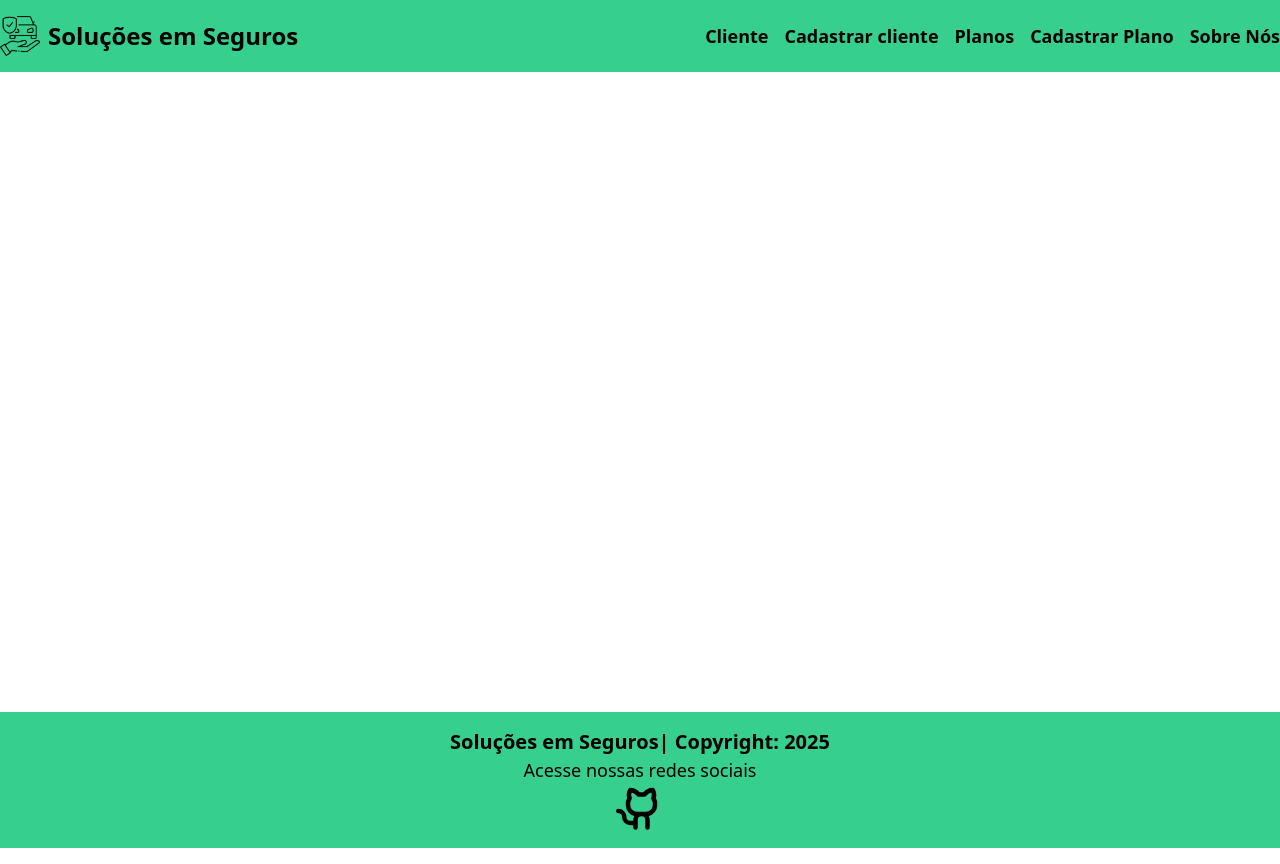
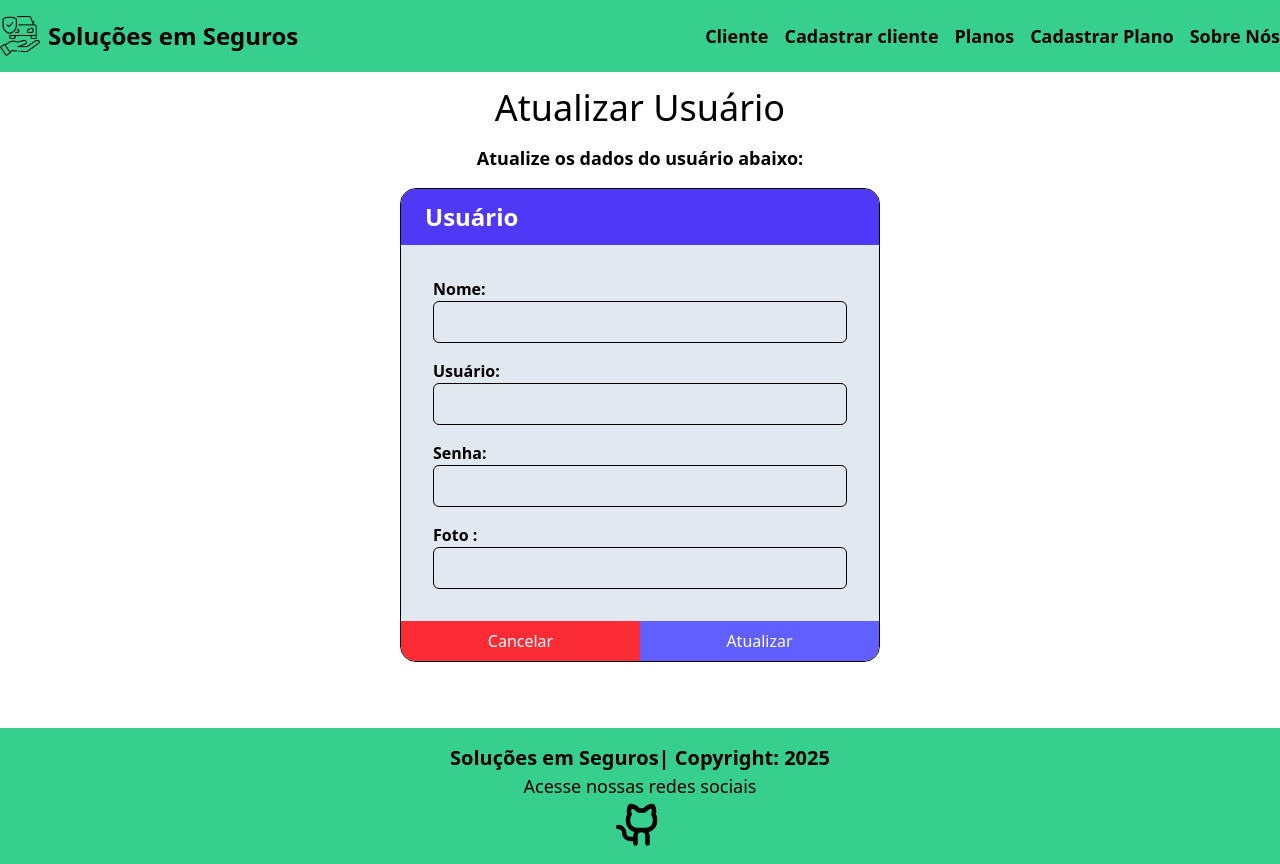
Before and after one commit to Projeto-Integrador-ModeloGP2/crmFront-t2, a React (Vite) app: page /editarusuario/1 in a window 1280 px wide. Built offline with nearby package versions, Linux system fonts and the light colour scheme; no server answers.

Commit message:
Editar usuario

```diff
--- a/src/App.tsx
+++ b/src/App.tsx
@@ -10,6 +10,8 @@ import Login from "./pages/home/login/Login";
 import FormPlanos from "./components/planos/formplanos/FormPlanos";
 import CardSobreNos from "./pages/sobrenos/cardsobrenos/CardSobreNos";
 import ListaUsuarios from "./components/usuario/listausuario/ListaUsuarios";
+import DeletarUsuario from "./components/usuario/deletarusuario/DeletarUsuario";
+import AtualizarUsuario from "./components/usuario/atualizarusuario/AtualizarUsuario";
 
 function App() {
   return (
@@ -28,6 +30,8 @@ function App() {
             <Route path="/sobrenos" element={<CardSobreNos />} />
             <Route path="/cliente" element={<ListaUsuarios />} />
             <Route path="/cadastrarusuario" element={<Cadastro />} />
+            <Route path="/deletarusuario/:id" element={<DeletarUsuario />} />
+            <Route path="/editarusuario/:id" element={<AtualizarUsuario />} />
           </Routes>
         </div>
         <Footer />
--- /dev/null
+++ b/src/components/usuario/atualizarusuario/AtualizarUsuario.tsx
@@ -0,0 +1,136 @@
+/* eslint-disable @typescript-eslint/no-explicit-any */
+import { RotatingLines } from "react-loader-spinner";
+import { buscar, atualizar } from "../../../services/Service";
+import { useEffect, useState } from "react";
+import { useNavigate, useParams } from "react-router-dom";
+import Usuario from "../../../models/Usuario";
+
+function AtualizarUsuario() {
+  const navigate = useNavigate();
+  const [usuario, setUsuario] = useState<Usuario>({} as Usuario);
+  const [isLoading, setIsLoading] = useState<boolean>(false);
+  const { id } = useParams<{ id: string }>();
+
+  async function buscarPorId(id: string) {
+    try {
+      await buscar(`/usuarios/${id}`, setUsuario);
+    } catch (error: any) {
+      if (error.toString().includes("403")) {
+        handleLogout();
+      } else {
+        alert("Erro ao buscar usuário.");
+      }
+    }
+  }
+
+  useEffect(() => {
+    if (id !== undefined) {
+      buscarPorId(id);
+    }
+  }, [id]);
+
+  async function atualizarUsuario() {
+    setIsLoading(true);
+
+    try {
+      await atualizar(`/usuarios/${id}`, usuario);
+      alert("Usuário atualizado com sucesso");
+      retornar();
+    } catch (error: any) {
+      if (error.toString().includes("403")) {
+        handleLogout();
+      } else {
+        alert("Erro ao atualizar o usuário.");
+      }
+    } finally {
+      setIsLoading(false);
+    }
+  }
+
+  function handleChange(event: React.ChangeEvent<HTMLInputElement>) {
+    setUsuario({ ...usuario, [event.target.name]: event.target.value });
+  }
+
+  function retornar() {
+    navigate("/cliente");
+  }
+
+  function handleLogout() {
+    alert("Sua sessão expirou. Faça login novamente.");
+    navigate("/login");
+  }
+
+  return (
+    <div className="container max-w-lg w-full mx-auto px-4">
+      <h1 className="text-3xl sm:text-4xl text-center my-4">Atualizar Usuário</h1>
+      <p className="text-center font-semibold mb-4 text-lg">
+        Atualize os dados do usuário abaixo:
+      </p>
+      <div className="border flex flex-col rounded-2xl overflow-hidden justify-between w-full">
+        <header className="py-3 px-6 bg-indigo-600 text-white font-bold text-xl sm:text-2xl">
+          Usuário
+        </header>
+        <div className="p-6 sm:p-8 bg-slate-200">
+          <label className="block font-semibold">Nome:</label>
+          <input
+            type="text"
+            name="nome"
+            value={usuario.nome || ""}
+            onChange={handleChange}
+            className="w-full p-2 border rounded-md"
+          />
+          <label className="block font-semibold mt-4">Usuário:</label>
+          <input
+            type="text"
+            name="usuario"
+            value={usuario.usuario || ""}
+            onChange={handleChange}
+            className="w-full p-2 border rounded-md"
+          />
+          <label className="block font-semibold mt-4">Senha:</label>
+          <input
+            type="text"
+            name="senha"
+            value={usuario.senha || ""}
+            onChange={handleChange}
+            className="w-full p-2 border rounded-md"
+          />
+          <label className="block font-semibold mt-4">Foto :</label>
+          <input
+            type="text"
+            name="foto"
+            value={usuario.foto || ""}
+            onChange={handleChange}
+            className="w-full p-2 border rounded-md"
+          />
+        </div>
+        <div className="flex flex-col sm:flex-row">
+          <button
+            className="text-white bg-red-500 hover:bg-red-700 w-full py-3 sm:py-2"
+            onClick={retornar}
+          >
+            Cancelar
+          </button>
+          <button
+            className="w-full text-white bg-indigo-500 hover:bg-indigo-700 flex items-center justify-center py-3 sm:py-2"
+            onClick={atualizarUsuario}
+          >
+            {isLoading ? (
+              <RotatingLines
+                strokeColor="white"
+                strokeWidth="5"
+                animationDuration="0.75"
+                width="24"
+                visible={true}
+              />
+            ) : (
+              <span>Atualizar</span>
+            )}
+          </button>
+        </div>
+      </div>
+    </div>
+  );
+}
+
+export default AtualizarUsuario;
--- a/src/components/usuario/cardusuario/CardUsuarios.tsx
+++ b/src/components/usuario/cardusuario/CardUsuarios.tsx
@@ -25,7 +25,7 @@ function CardUsuarios({ usuarios }: Props) {
             </div>
         </div>
         <div className="flex">
-            <Link to='' className='w-full text-white bg-green-400
+            <Link to='/editarusuario/${usuario.id}' className='w-full text-white bg-green-400
                 hover:bg-green-700 flex items-center justify-center py-2'>
                 <button>Editar</button>
             </Link>
--- /dev/null
+++ b/src/components/usuario/deletarusuario/DeletarUsuario.tsx
@@ -0,0 +1,104 @@
+/* eslint-disable @typescript-eslint/no-explicit-any */
+import { RotatingLines } from "react-loader-spinner";
+import { buscar, deletar } from "../../../services/Service";
+import { useEffect, useState } from "react";
+import { useNavigate, useParams } from "react-router-dom";
+import Usuario from "../../../models/Usuario";
+
+function DeletarUsuario() {
+  const navigate = useNavigate();
+  const [usuario, setUsuario] = useState<Usuario>({} as Usuario);
+  const [isLoading, setIsLoading] = useState<boolean>(false);
+  const { id } = useParams<{ id: string }>();
+
+  async function buscarPorId(id: string) {
+    try {
+      await buscar(`/usuarios/${id}`, setUsuario);
+    } catch (error: any) {
+      if (error.toString().includes("403")) {
+        handleLogout();
+      } else {
+        alert("Erro ao buscar usuário.");
+      }
+    }
+  }
+
+  useEffect(() => {
+    if (id !== undefined) {
+      buscarPorId(id);
+    }
+  }, [id]);
+
+  async function deletarUsuario() {
+    setIsLoading(true);
+
+    try {
+      await deletar(`/usuarios/${id}`);
+      alert("Usuário apagado com sucesso");
+      retornar();
+    } catch (error: any) {
+      if (error.toString().includes("403")) {
+        handleLogout();
+      } else {
+        alert("Erro ao deletar o usuário.");
+      }
+    } finally {
+      setIsLoading(false);
+    }
+  }
+
+  function retornar() {
+    navigate("/cliente");
+  }
+
+  function handleLogout() {
+    alert("Sua sessão expirou. Faça login novamente.");
+    navigate("/login");
+  }
+
+  return (
+    <div className="container max-w-lg w-full mx-auto px-4">
+      <h1 className="text-3xl sm:text-4xl text-center my-4">Deletar Usuário</h1>
+      <p className="text-center font-semibold mb-4 text-lg">
+        Você tem certeza de que deseja apagar o usuário a seguir?
+      </p>
+      <div className="border flex flex-col rounded-2xl overflow-hidden justify-between w-full">
+        <header className="py-3 px-6 bg-indigo-600 text-white font-bold text-xl sm:text-2xl">
+          Usuário
+        </header>
+        <p className="p-6 sm:p-8 text-lg sm:text-2xl bg-slate-200 h-full">
+          Nome: {usuario.nome}
+        </p>
+        <p className="p-6 sm:p-8 text-lg sm:text-2xl bg-slate-200 h-full">
+          {usuario.usuario}
+        </p>
+        <div className="flex flex-col sm:flex-row">
+          <button
+            className="text-white bg-red-500 hover:bg-red-700 w-full py-3 sm:py-2"
+            onClick={retornar}
+          >
+            Não
+          </button>
+          <button
+            className="w-full text-white bg-indigo-500 hover:bg-indigo-700 flex items-center justify-center py-3 sm:py-2"
+            onClick={deletarUsuario}
+          >
+            {isLoading ? (
+              <RotatingLines
+                strokeColor="white"
+                strokeWidth="5"
+                animationDuration="0.75"
+                width="24"
+                visible={true}
+              />
+            ) : (
+              <span>Sim</span>
+            )}
+          </button>
+        </div>
+      </div>
+    </div>
+  );
+}
+
+export default DeletarUsuario;
```
